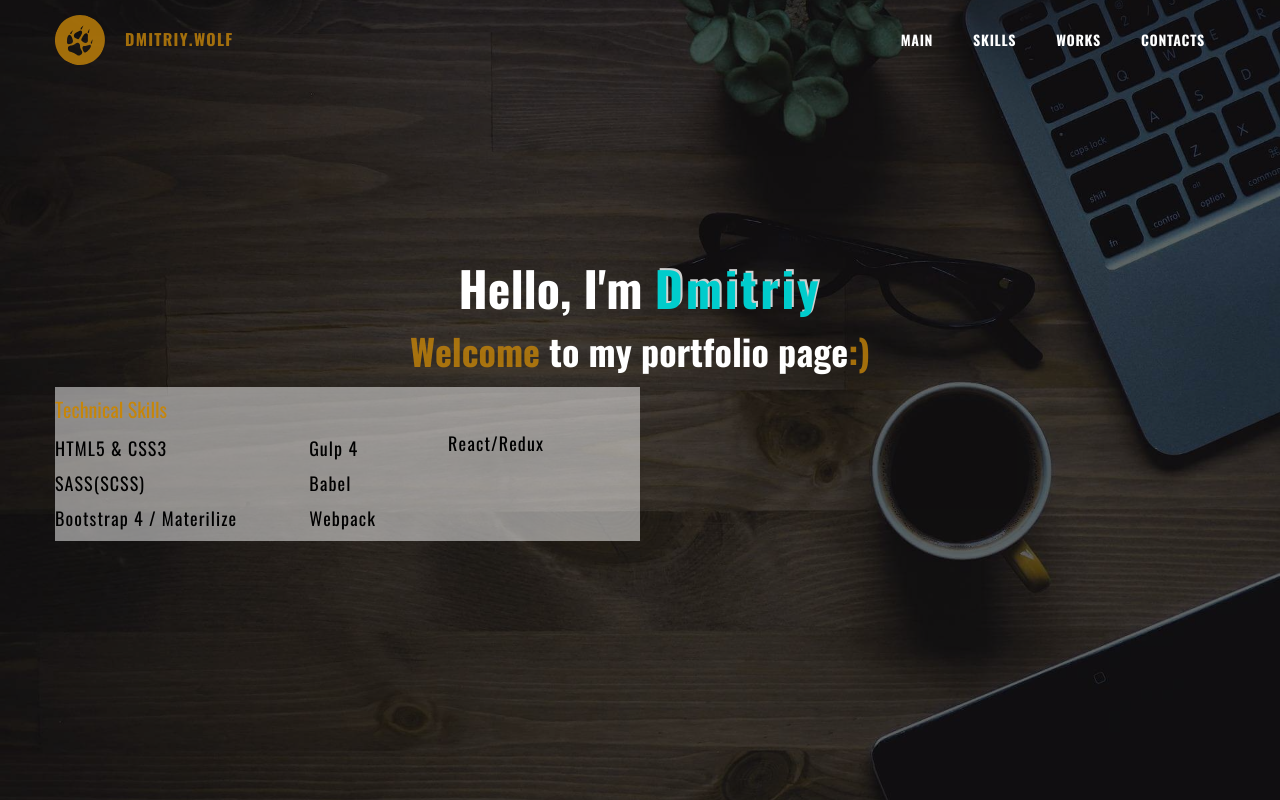
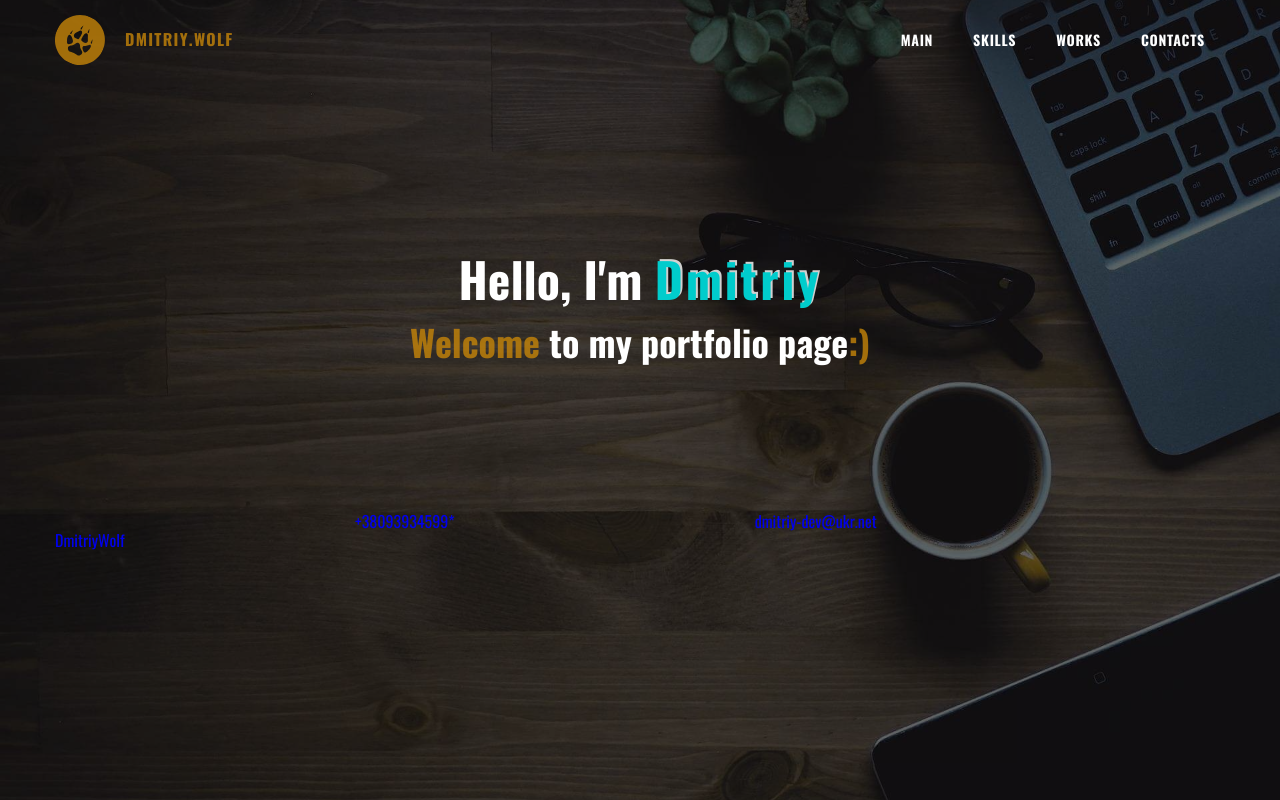
Before and after one commit to dmitriywolf/portfolio, a React app: page / in a window 1280 px wide. Built offline with nearby package versions, Linux system fonts and the light colour scheme.

Commit message:
add contacts

```diff
--- a/src/components/app/app.css
+++ b/src/components/app/app.css
@@ -126,3 +126,9 @@ a {
   position: relative;
   z-index: 3;
 }
+
+.app__wrapper {
+  display: flex;
+  justify-content: space-around;
+  align-items: center;
+}
--- a/src/components/app/app.jsx
+++ b/src/components/app/app.jsx
@@ -8,6 +8,9 @@ import Burger from "../burger";
 
 import AppTitle from "../app-title";
 import Skills from "../skills";
+import CVButton from "../cv-button";
+
+import Contacts from '../contacts';
 
 export default class App extends Component {
 
@@ -27,21 +30,38 @@ export default class App extends Component {
 
           <main className="app__main">
             <div className="app__container">
+
               <div className="app__inner">
 
                 <AppTitle/>
 
-                <Skills/>
+
+                {/*<div className="app__wrapper">*/}
+                {/*  <Skills/>*/}
+
+                {/*  <CVButton/>*/}
+                {/*  */}
+                {/*</div>*/}
+
+                <div className="app__wrapper">
+
+                  <Contacts/>
+
+
+                </div>
+
+
 
 
 
               </div>
+
+
+
+
             </div>
           </main>
 
-          <footer className="app__footer">
-
-          </footer>
 
 
         </div>
--- /dev/null
+++ b/src/components/contacts/contacts.css
@@ -0,0 +1,31 @@
+.footer__contacts {
+  display: flex;
+  justify-content: space-around;
+  align-items: center;
+
+  width: 100%;
+  max-width: 360px;
+  padding: 25px 0;
+  border-bottom: 1px solid rgba(40, 40, 40, 0.8);
+}
+
+.contact__item {
+  display: flex;
+  justify-content: center;
+  align-items: center;
+  width: 30px;
+  height: 32px;
+  text-decoration: none;
+}
+
+.contact__icon {
+  height: 32px;
+  fill: #525252;
+  transition: fill 0.5s, transform 0.5s;
+  outline: none;
+}
+
+.contact__icon:hover {
+  fill: white;
+  transform: scale(1.2);
+}
--- /dev/null
+++ b/src/components/contacts/contacts.jsx
@@ -0,0 +1,30 @@
+import React from 'react';
+
+const Contacts = () => {
+  return (
+      <div>
+        <div className="footer__contacts contact">
+          <a className="contact__item" href="tel:+380939345992">
+            <svg className="contact__icon">
+              <use xlinkHref="img/sprite.svg#icon-phone"/>
+            </svg>
+            +38093934599*
+          </a>
+          <a className="contact__item" href="mailto:dmitriy-dev@ukr.net">
+            <svg className="contact__icon">
+              <use xlinkHref="img/sprite.svg#icon-email"/>
+            </svg>
+            dmitriy-dev@ukr.net
+          </a>
+          <a className="contact__item" href="https://github.com/dmitriywolf" target="_blank">
+            <svg className="contact__icon">
+              <use xlinkHref="img/sprite.svg#icon-github"/>
+            </svg>
+            DmitriyWolf
+          </a>
+        </div>
+      </div>
+  )
+};
+
+export default Contacts;
--- /dev/null
+++ b/src/components/contacts/index.js
@@ -0,0 +1,3 @@
+import Contacts from "./contacts.jsx";
+
+export default Contacts;
--- /dev/null
+++ b/src/components/cv-button/cv-button.css
@@ -0,0 +1,39 @@
+.download {
+  padding: 25px 0;
+}
+
+.download__button {
+  display: flex;
+  justify-content: center;
+  align-items: center;
+
+  width: 260px;
+  margin: 0 auto;
+
+  text-decoration: none;
+  transition: all 0.5s linear;
+  background-color: rgb(198, 133, 9);
+  box-shadow: 0 4px 5px 0 rgba(198, 133, 9, 0.5);
+}
+
+.download__text {
+  text-transform: uppercase;
+  font-size: 16px;
+  line-height: 2;
+  color: white;
+  letter-spacing: 0.06em;
+}
+
+.download__icon {
+  margin-left: 10px;
+  fill: #ffffff;
+  transition: 0.5s linear;
+}
+
+.download__button:hover {
+  box-shadow: none;
+}
+
+.download__button:active .download__icon {
+  transform: scale(1.1);
+}
--- /dev/null
+++ b/src/components/cv-button/cv-button.jsx
@@ -0,0 +1,17 @@
+import React from 'react';
+import './cv-button.css';
+
+const CVButton = () => {
+  return (
+      <div className="resume__download download">
+        <a className="download__button" href="" download>
+          <span className="download__text">Download Resume</span>
+          <svg className="download__icon" width="15" height="15">
+            <use xlinkHref="img/sprite.svg#icon-download"/>
+          </svg>
+        </a>
+      </div>
+  )
+};
+
+export default CVButton;
--- /dev/null
+++ b/src/components/cv-button/index.js
@@ -0,0 +1,3 @@
+import CVButton from "./cv-button.jsx";
+
+export default CVButton;
--- a/src/components/skills/skills.css
+++ b/src/components/skills/skills.css
@@ -1,7 +1,7 @@
 .skills {
   width: 50%;
   padding: 10px 0;
-  background-color: rgba(255, 255, 255, 0.5);
+
 }
 
 .skills__title {
@@ -35,6 +35,7 @@
   font-size: 18px;
   line-height: 1.4;
   letter-spacing: 0.06em;
+  color: #ffffff;
 }
 
 .skills__item:last-child {
```
